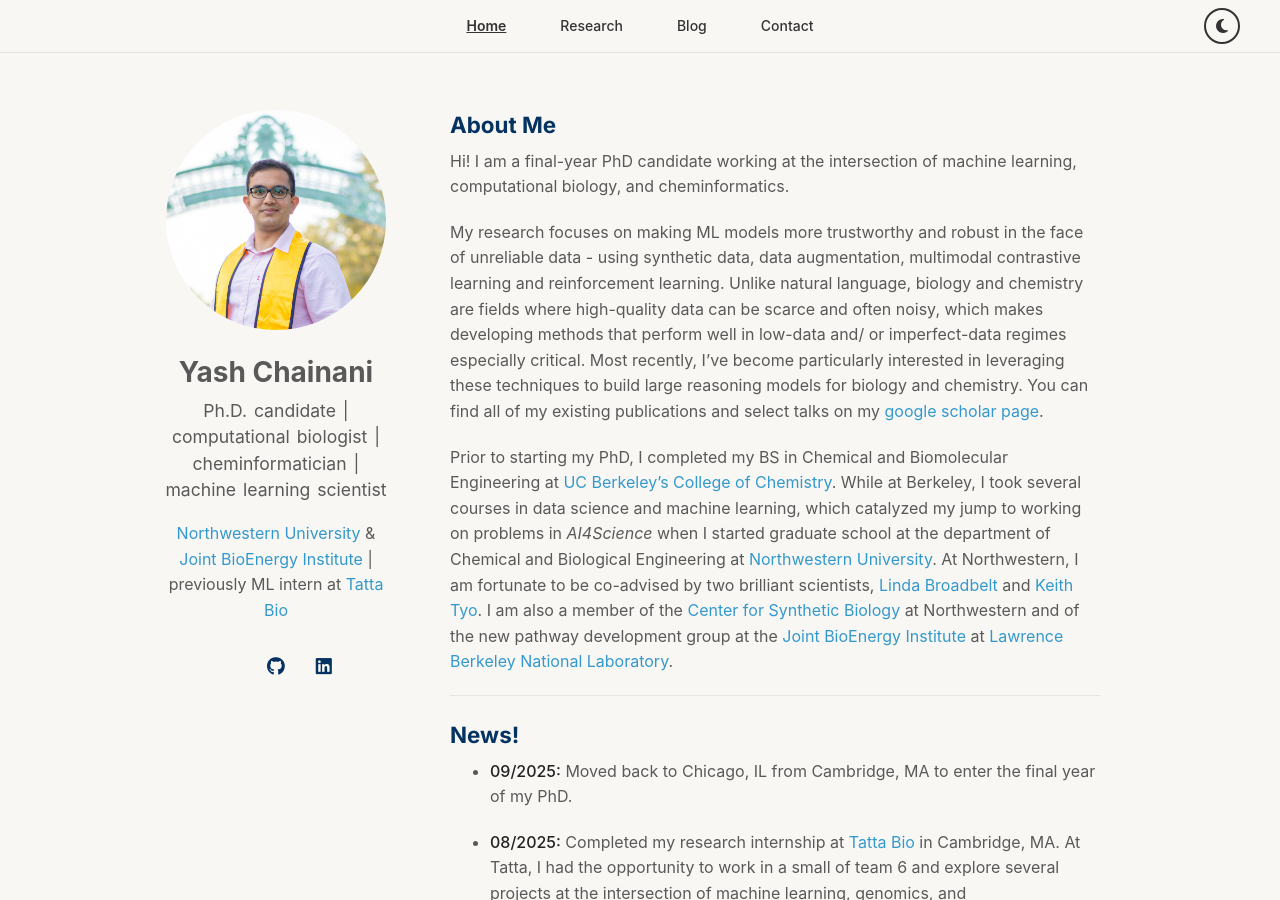
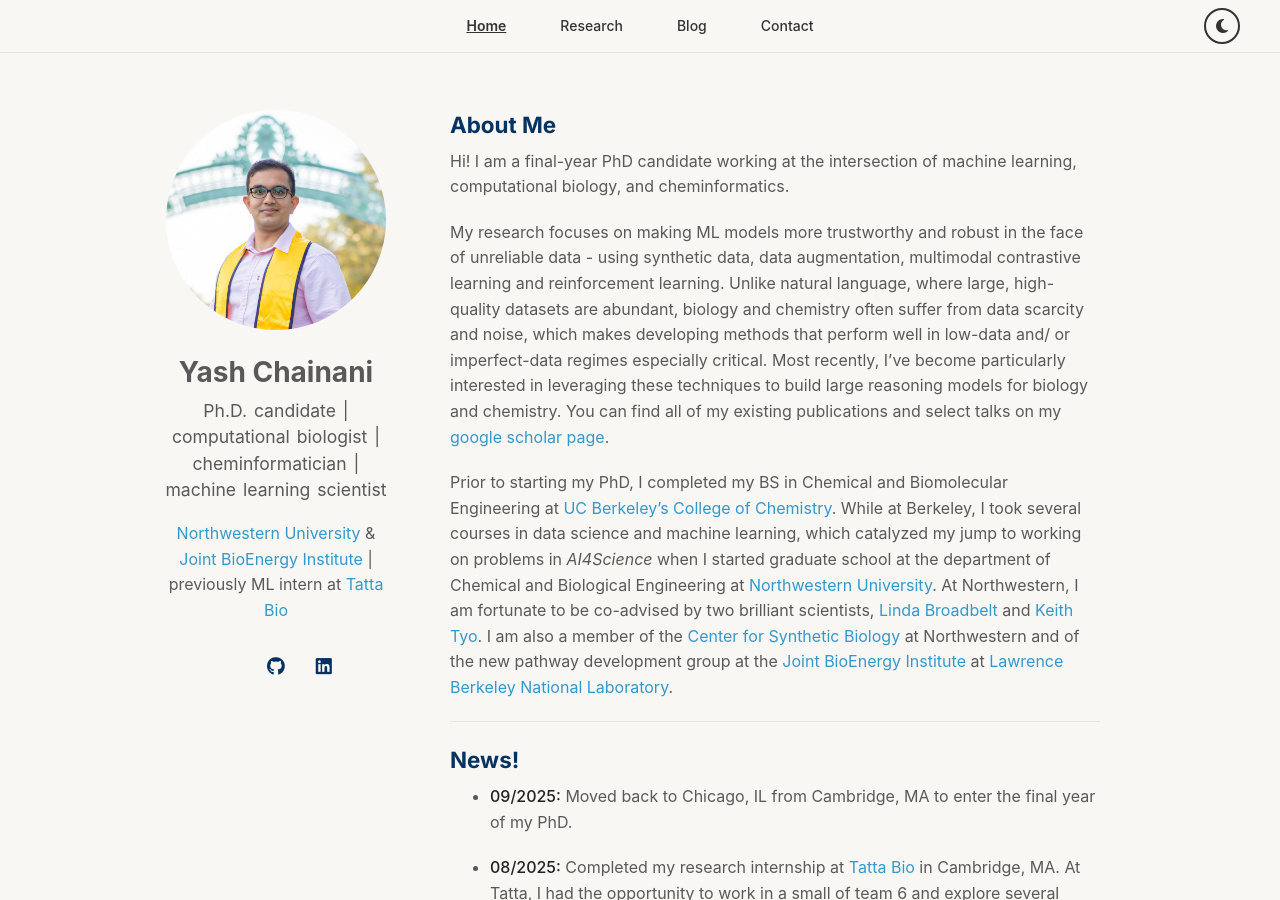
Before and after one commit to yashchainani21/yashchainani21.github.io, a Jekyll site: the page built from index.md, in a window 1280 px wide and 900 px high. Built offline with Jekyll 4.4.1, drawn with Linux system fonts in a browser that asks for light colours; a style sheet for code colours, icons or effects is not loaded; our own code applies the rules of GitHub Pages for plain Markdown files.

Commit message:
updated description

```diff
--- a/index.md
+++ b/index.md
@@ -6,7 +6,7 @@
 
 Hi! I am a final-year PhD candidate working at the intersection of machine learning, computational biology, and cheminformatics.
 
-My research focuses on making ML models more trustworthy and robust in the face of unreliable data - using synthetic data, data augmentation, multimodal contrastive learning and reinforcement learning. Unlike natural language, biology and chemistry are fields where high-quality data can be scarce and often noisy, which makes developing methods that perform well in low-data and/ or imperfect-data regimes especially critical. Most recently, I’ve become particularly interested in leveraging these techniques to build large reasoning models for biology and chemistry. You can find all of my existing publications and select talks on my [google scholar page](https://scholar.google.com/citations?user=dyNc88kAAAAJ&hl=en&oi=ao).
+My research focuses on making ML models more trustworthy and robust in the face of unreliable data - using synthetic data, data augmentation, multimodal contrastive learning and reinforcement learning. Unlike natural language, where large, high-quality datasets are abundant, biology and chemistry often suffer from data scarcity and noise, which makes developing methods that perform well in low-data and/ or imperfect-data regimes especially critical. Most recently, I’ve become particularly interested in leveraging these techniques to build large reasoning models for biology and chemistry. You can find all of my existing publications and select talks on my [google scholar page](https://scholar.google.com/citations?user=dyNc88kAAAAJ&hl=en&oi=ao).
 
 Prior to starting my PhD, I completed my BS in Chemical and Biomolecular Engineering at [UC Berkeley's College of Chemistry](https://chemistry.berkeley.edu). While at Berkeley, I took several courses in data science and machine learning, which catalyzed my jump to working on problems in *AI4Science* when I started graduate school at the department of Chemical and Biological Engineering at [Northwestern University](https://www.mccormick.northwestern.edu/chemical-biological/). At Northwestern, I am fortunate to be co-advised by two brilliant scientists, [Linda Broadbelt](https://www.mccormick.northwestern.edu/research-faculty/directory/profiles/broadbelt-linda.html) and [Keith Tyo](https://www.mccormick.northwestern.edu/research-faculty/directory/profiles/tyo-keith.html). I am also a member of the [Center for Synthetic Biology](https://syntheticbiology.northwestern.edu) at Northwestern and of the new pathway development group at the [Joint BioEnergy Institute](https://jbei.org) at [Lawrence Berkeley National Laboratory](https://www.lbl.gov).
 
```
